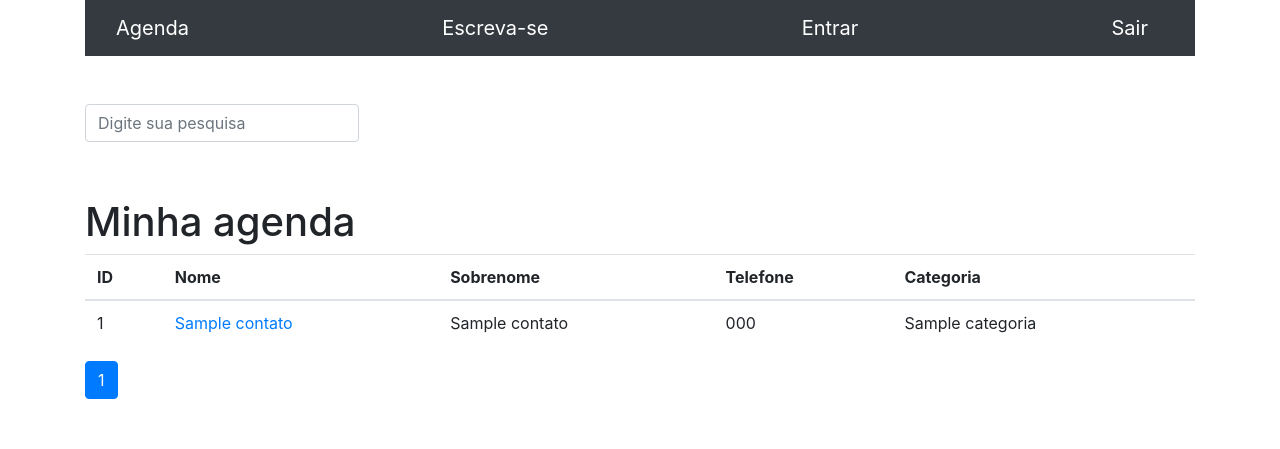
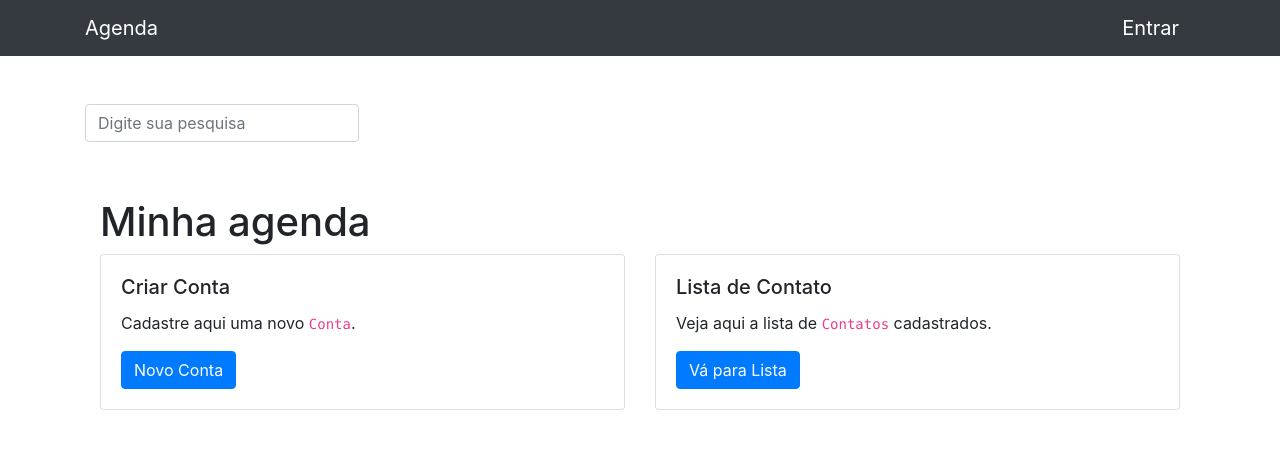
Before and after one commit to Adriano1976/projeto_agenda, a Django app: page / in a window 1280 px wide. Shown: the top 449 px of the page. Run offline with Django 3.2, Linux system fonts and the light colour scheme; tables that the repository leaves empty hold one stand-in row (values such as "Sample post"); some libraries are stand-ins or nearby versions.

Commit message:
Create template 'listar_contato.html' e suas dependências.

```diff
--- a/accounts/templates/accounts/dashboard.html
+++ b/accounts/templates/accounts/dashboard.html
@@ -20,6 +20,9 @@
                     <tr>
                         <td colspan="2">
                             <button type="submit" class="btn btn-primary">Enviar</button>
+                            <br>
+                            <button type="submit">Sair</button>
+
                             <br><br>
                         </td>
                     </tr>
--- a/accounts/views.py
+++ b/accounts/views.py
@@ -3,6 +3,10 @@ from django.contrib import messages, auth
 from django.core.validators import validate_email
 from django.contrib.auth.models import User
 from django.contrib.auth.decorators import login_required
+from django.urls import reverse_lazy
+from django.views.generic import UpdateView
+
+from contatos.models import Contato
 from .models import FormContato
 
 
--- a/contatos/templates/contatos/index.html
+++ b/contatos/templates/contatos/index.html
@@ -1,52 +1,47 @@
 <!-- Extenção do arquivo 'base.html' que está na pasta contatos/templates/contatos/ ----->
 {% extends 'base.html' %}
 
-<div class="container">
+<nav class="navbar navbar-expand-lg navbar-dark bg-dark static-top">
+    <div class="container">
 
-    <!-- Bloco de conteúdo da extenção da pasta template/base.html -------------------------->
-    {% block conteudo %}
-        <h1 class="mt-5">Minha agenda</h1>
+        <!-- Bloco de conteúdo da extenção da pasta template/base.html -------------------------->
+        {% block conteudo %}
 
+            <div class="container mt-5">
+                <h1 class="mt-5">Minha agenda</h1>
+                <div class="row">
+                    <div class="col-lg-6 col-md-6 col-sm-6 col-xs-12">
+                        <div class="card">
+                            <div class="card-body">
+                                <h5 class="card-title">Criar Conta</h5>
+                                <p class="card-text">
+                                    Cadastre aqui uma novo <code>Conta</code>.
+                                </p>
+                                <a href="{% url 'register' %}"
+                                   class="btn btn-primary">
+                                    Novo Conta
+                                </a>
+                            </div>
+                        </div>
+                    </div>
+                    <div class="col-lg-6 col-md-6 col-sm-6 col-xs-12">
+                        <div class="card">
+                            <div class="card-body">
+                                <h5 class="card-title">Lista de Contato</h5>
+                                <p class="card-text">
+                                    Veja aqui a lista de <code>Contatos</code> cadastrados.
+                                </p>
+                                <a href="{% url 'listar_contato' %}"
+                                   class="btn btn-primary">
+                                    Vá para Lista
+                                </a>
+                            </div>
+                        </div>
+                    </div>
+                </div>
+            </div>
 
-        <table class="table">
-            <thead>
-            <tr>
-                <th>ID</th>
-                <th>Nome</th>
-                <th>Sobrenome</th>
-                <th>Telefone</th>
-                <th>Categoria</th>
-            </tr>
-            </thead>
-            <tbody>
-            {% for contato in contatos %}
-                <tr>
-                    <td>{{ contato.id }}</td>
-                    <!-- modifique aqui ---------------------------->
-                    <td><a href="{% url 'ver_contato' contato.id %}">{{ contato.nome }}</a></td>
-                    <td>{{ contato.sobrenome }}</td>
-                    <td>{{ contato.telefone }}</td>
-                    <td>{{ contato.categoria }}</td>
-                </tr>
-            {% endfor %}
-            </tbody>
-        </table>
+        {% endblock %}
 
-        <nav aria-label="Page navigation example">
-            <ul class="pagination">
-                {% for pagina in contatos.paginator.page_range %}
-                    {% if contatos.number == pagina %}
-                        <li class="page-item active">
-                            <a class="page-link" href="?p={{ pagina }}&termo={{ request.GET.termo }}">{{ pagina }}</a>
-                        </li>
-                    {% else %}
-                        <li class="page-item">
-                            <a class="page-link" href="?p={{ pagina }}&termo={{ request.GET.termo }}">{{ pagina }}</a>
-                        </li>
-                    {% endif %}
-                {% endfor %}
-            </ul>
-        </nav>
-    {% endblock %}
-
-</div>
+    </div>
+</nav>
--- a/contatos/urls.py
+++ b/contatos/urls.py
@@ -6,5 +6,6 @@ from . import views
 urlpatterns = [
     path('', views.index, name='index'),
     path('busca/', views.busca, name='busca'),
+    path('listar_contato', views.listar_contato, name='listar_contato'),
     path('<int:contato_id>', views.ver_contato, name='ver_contato'),  # modifique aqui
 ]
--- a/contatos/views.py
+++ b/contatos/views.py
@@ -1,5 +1,7 @@
 from django.shortcuts import render, get_object_or_404, redirect
 from django.http import Http404
+
+
 from .models import Contato
 from django.core.paginator import Paginator
 from django.db.models import Q, Value
@@ -10,8 +12,11 @@ from django.contrib import messages
 # Create your views here.
 # Como exibir nome ao invez da Id na barra de endereços? ------------------------------------
 
+def index(request):
+    return render(request, 'contatos/index.html')
 
-def index(request):
+
+def listar_contato(request):
     contatos = Contato.objects.order_by('-id').filter(
         mostrar=True
     )
@@ -20,7 +25,7 @@ def index(request):
     page = request.GET.get('p')
     contatos = paginator.get_page(page)
 
-    return render(request, 'contatos/index.html', {
+    return render(request, 'contatos/listar_contato.html', {
         'contatos': contatos
     })
 
--- a/static/css/admin.css
+++ b/static/css/admin.css
@@ -30,7 +30,7 @@ a:link, a:visited {
 }
 
 div.breadcrumbs {
-    background: ##5C3317;
+    background: #5C3317;
     color: #FFFFFF;
 }
 
--- a/templates/base.html
+++ b/templates/base.html
@@ -14,12 +14,12 @@
 
 <body>
 
+<!-- Page Content -->
 
-<!-- Page Content -->
+<!-- Importando conteúdo do arquivo '_nav.html' da pasta template/parciais/ ------->
+{% include 'parciais/_nav.html' %}
+
 <div class="container">
-    <!-- Importando conteúdo do arquivo '_nav.html' da pasta template/parciais/ ------->
-    {% include 'parciais/_nav.html' %}
-
     <div class="row">
         <div class="col-lg-12">
             {% if 'accounts' not in request.path %}
@@ -51,6 +51,7 @@
 <!-- Bootstrap core JavaScript que estão na pasta template/static/vendor/ --------------------------->
 <script src="{% static 'vendor/jquery/jquery.slim.min.js' %}"></script>
 <script src="{% static 'vendor/bootstrap/js/bootstrap.bundle.min.js' %}"></script>
+
 </body>
 
 </html>
--- a/templates/parciais/_nav.html
+++ b/templates/parciais/_nav.html
@@ -1,19 +1,14 @@
-{% load static %}
 
 <!-- Navigation -->
 <nav class="navbar navbar-expand-lg navbar-dark bg-dark static-top">
-    <div class="container">
-
+    <nav class="container">
         <!-- Referenciando o 'index' na pasta contato/template/urls.py -->
         <a class="navbar-brand" href="{% url 'index' %}">Agenda</a>
-        <a class="navbar-brand" href="{% url 'register' %}">Escreva-se</a>
         <a class="navbar-brand" href="{% url 'login' %}">Entrar</a>
-        <a class="navbar-brand" href="{% url 'logout' %}">Sair</a>
 
         <button class="navbar-toggler" type="button" data-toggle="collapse" data-target="#navbarResponsive"
                 aria-controls="navbarResponsive" aria-expanded="false" aria-label="Toggle navigation">
             <span class="navbar-toggler-icon"></span>
         </button>
-
-    </div>
+    </nav>
 </nav>
```
Also changed, not shown: accounts/templates/accounts/atualizar.html (added, +10 -0 lines), accounts/urls.py (+8 -4 lines), contatos/templates/contatos/listar_contato.html (added, +56 -0 lines), templates/parciais/_head.html (line endings or trailing spaces).
